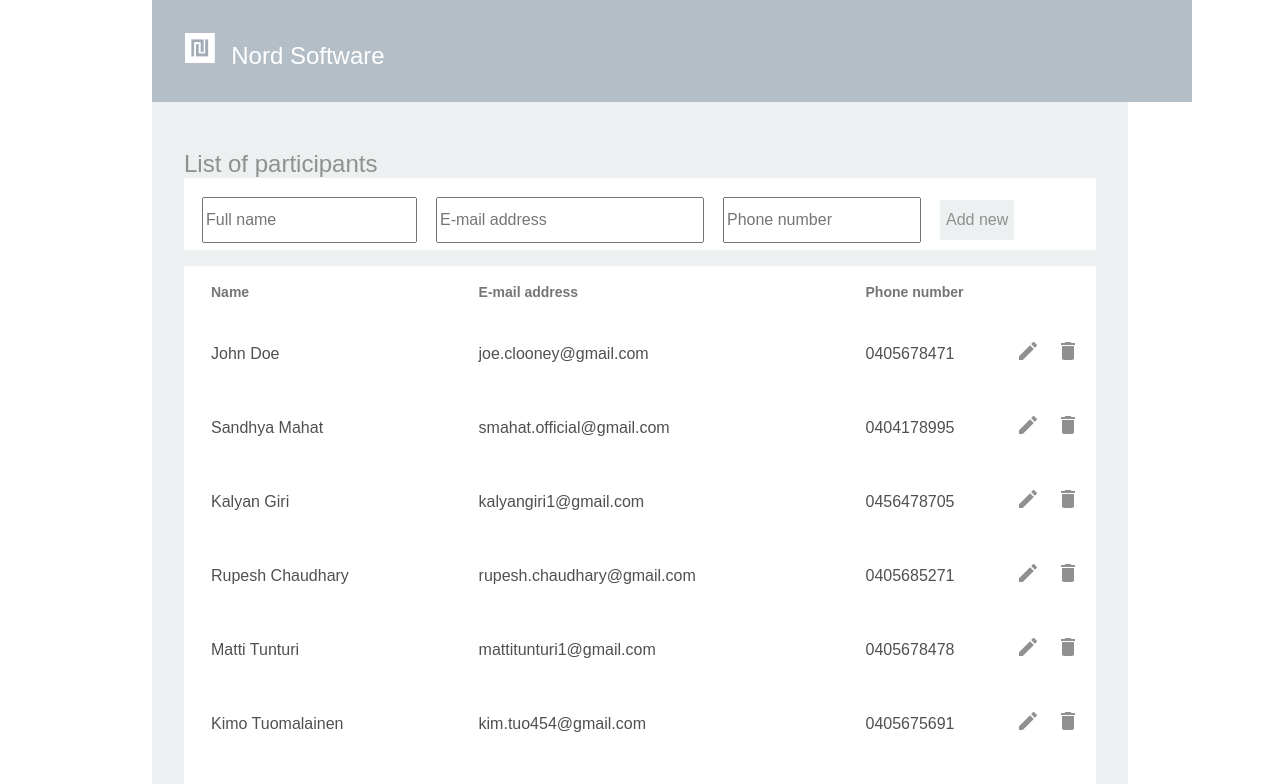
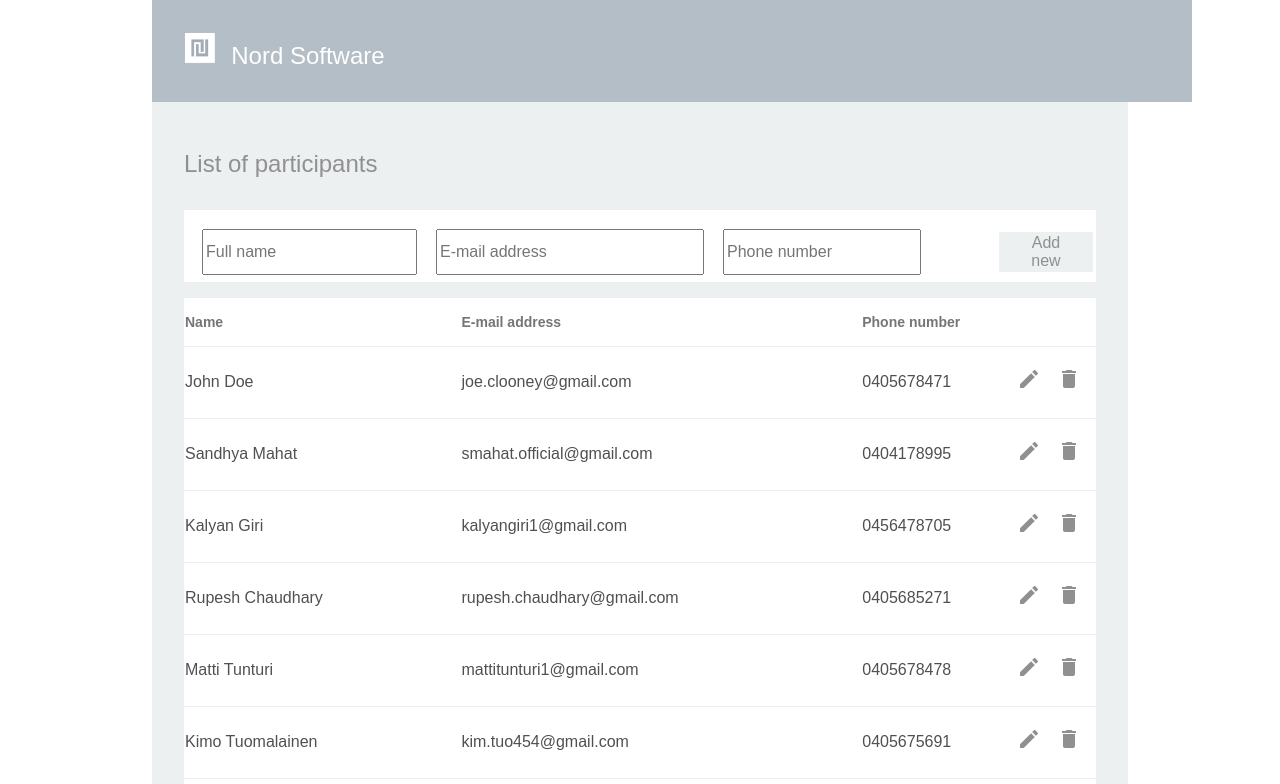
Before and after one commit to Sannu8/NordSoftware, a React (Create React App) app: page / in a window 1280 px wide. Shown: the top 784 px of the page. Built offline with nearby package versions, Linux system fonts and the light colour scheme.

Commit message:
Update Nord.Css

```diff
--- a/src/Nord.css
+++ b/src/Nord.css
@@ -45,6 +45,7 @@
 div[className="Title"] {
     color:  #909090;
     font-size: 24px;
+    padding-bottom: 32px;
 }
 
 form {
@@ -82,6 +83,10 @@ input[type="tel"] {
     font-size: 16px;
     color: #909090;
     height: 40px;
+    padding-right: 24px;
+
+    padding-left: 24px;
+
 
 }
 
@@ -90,15 +95,8 @@ input[type="tel"] {
     color: red;
 }
 
-table[className="AddNew"] {
-    padding-left: 24px;
-    width: 912px;
-    background-color: white;
-    border-color:
 
-}
-
-table[className="FormTable"] {
+.FormTable {
 
     width: 912px;
 
@@ -110,6 +108,27 @@ table[className="FormTable"] {
 }
 
 /* CSS for Table.js */
+
+
+table[className="AddNew"] {
+    padding-left: 24px;
+    width: 912px;
+    background-color: white;
+    border-collapse: collapse;
+
+}
+
+tr {
+     border-bottom: 1px solid #ECF0F1;
+
+}
+
+/*
+td {
+     border: 1px solid black;
+
+}
+*/
 
 .Row-title {
   color: #757575;
@@ -149,11 +168,21 @@ table[className="FormTable"] {
 
 .ButtonData {
 
-    padding-left: 16px;
+    padding-left: 75px;
+}
+
+.DataEdit {
+
+    padding-left: 125px;
 }
 
 th {
     text-align: left;
+
+}
+
+.material {
+    padding: 16px;
 }
 
 .SaveBtn {
@@ -171,3 +200,9 @@ th {
     font-size: 16px;
     font-weight: 500;
 }
+
+.titleRow {
+    display: flex;
+
+    align-items: center;
+}
```
